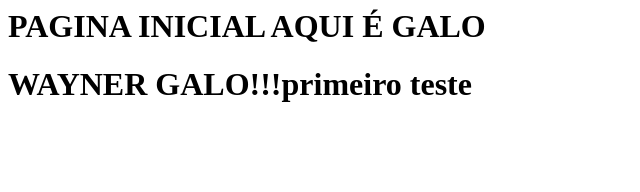
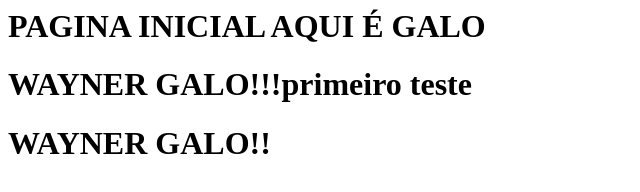
Before and after one commit to waynerferreira/web-app-testes, a plain HTML site: page index.html in a window 1280 px wide. Shown: the whole page, without its empty margins (0-640 px from the left). Drawn offline with Linux system fonts and the light colour scheme.

Commit message:
fix:change html

```diff
--- a/index.html
+++ b/index.html
@@ -1,2 +1,3 @@
 <h1>PAGINA INICIAL AQUI É GALO</h1>
 <h1>WAYNER GALO!!!primeiro teste</h1>
+<h1>WAYNER GALO!!</h1>
```
